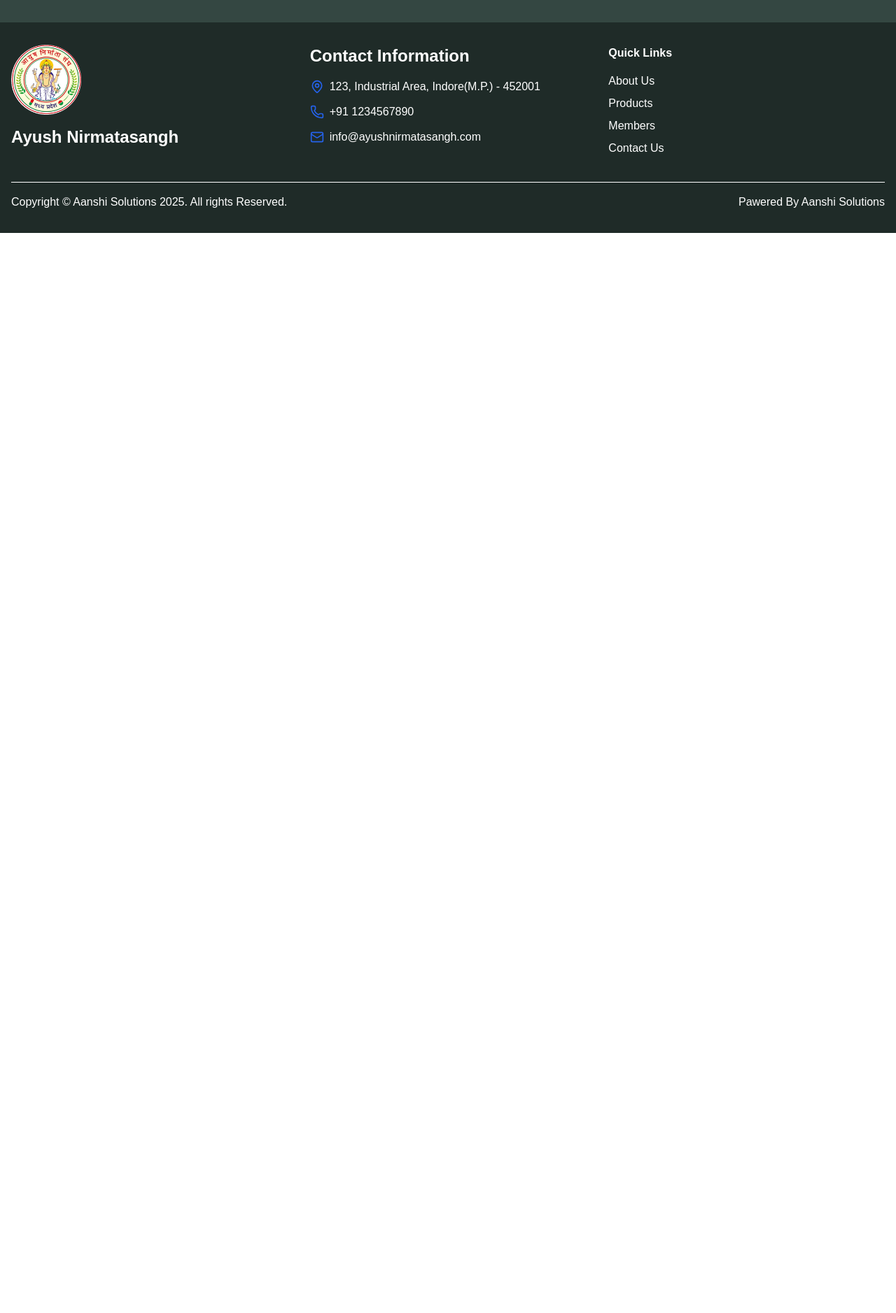
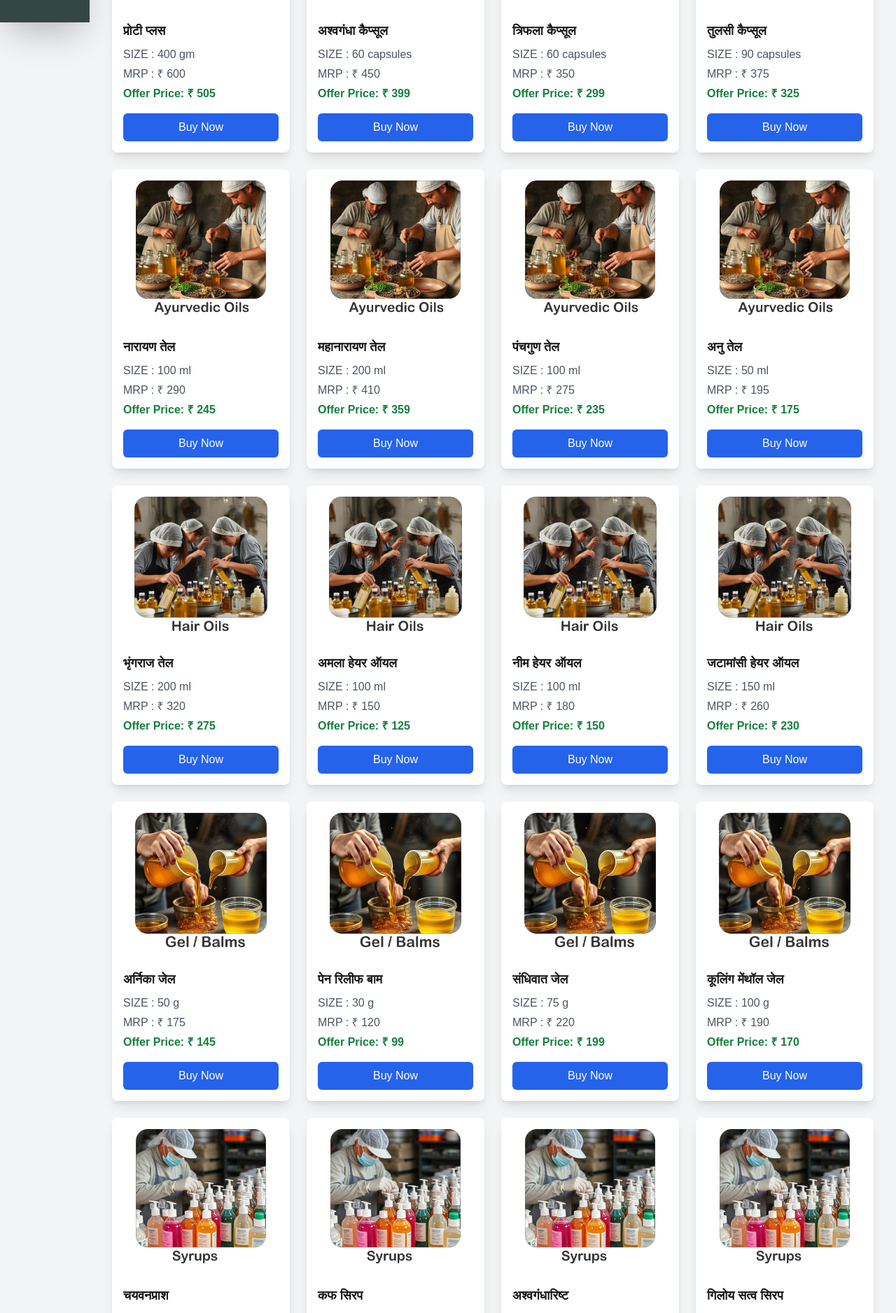
Before and after one commit to Neha-patankar/Aanshi-Solutions-, a Next.js app: page /product in a window 1280 px wide. Shown: the part 912-2789 px from the top of the page at 70% size. Before the commit the page ends 1245 px from the top, so only its background shows below. Built offline with nearby package versions, Linux system fonts and the light colour scheme.

Commit message:
update all changes

```diff
--- a/src/app/components/Landingpage/RecentActivitiesSlider.jsx
+++ b/src/app/components/Landingpage/RecentActivitiesSlider.jsx
@@ -76,7 +76,7 @@ const RecentActivitiesSlider = () => {
 
     <div className="w-full pb-5 bg-white border rounded-md shadow-2xl">
       {/* Title and navigation */}
-      <div className="flex items-center justify-between mb-4 bg-[#cfb02c] py-2 px-4 border-t rounded-md">
+      <div className="flex items-center justify-between mb-4 bg-[#344742] py-2 px-4 border-t rounded-md">
         <h2 className="text-2xl font-bold text-white">Recent Activities</h2>
         <div className="flex gap-2">
           <button
--- a/src/app/components/Landingpage/RecentNewsSlider.jsx
+++ b/src/app/components/Landingpage/RecentNewsSlider.jsx
@@ -76,7 +76,7 @@ const RecentNewsSlider = () => {
 
     <div className="w-full pb-5 bg-white border rounded-md shadow-2xl">
       {/* Title and navigation */}
-      <div className="flex items-center justify-between mb-4 bg-[#cfb02c] py-2 px-4 border-t rounded-md">
+      <div className="flex items-center justify-between mb-4 bg-[#344742]  py-2 px-4 border-t rounded-md">
         <h2 className="text-2xl font-bold text-white">Recent News</h2>
         <div className="flex gap-2">
           <button
--- a/src/app/components/Landingpage/VisionMission.jsx
+++ b/src/app/components/Landingpage/VisionMission.jsx
@@ -2,8 +2,8 @@ import React from 'react';
 
 const VisionMission = () => {
   return (
-    <div className='bg-[#344742] pt-10'>
-    <div className="py-24 px-4 sm:px-6 lg:px-8 ">
+    <div className='bg-gray-100 '>
+    <div className="py-6 px-4 sm:px-6 lg:px-8 ">
       <div className="flex flex-col md:flex-row justify-center items-center gap-8 md:gap-16">
         {/* Vision Card */}
         <div className="w-80 transform hover:scale-105 transition-transform duration-300">
--- a/src/app/components/Members/SearchIndustry/CompanyDetails.jsx
+++ b/src/app/components/Members/SearchIndustry/CompanyDetails.jsx
@@ -19,6 +19,7 @@ import {
 import Image from "next/image";
 import Footer from "../../Footer/Footer";
 import HomeCardSlider from "./HomeCardSlider";
+import Product from "../../Product/Product";
 
 // Define smoothScroll function
 const smoothScroll = (id) => {
@@ -179,9 +180,10 @@ const CompanyDetails = ({ company }) => {
             <h2 className="text-2xl md:text-3xl font-bold text-[#2c3e50]">
               Product
             </h2>
-            <div className="text-base md:text-lg font-semibold mt-4">
+            {/* <div className="text-base md:text-lg font-semibold mt-4">
               {company?.product || "Our products and services"}
-            </div>
+            </div> */}
+            <Product/>
           </section>
 
           {/* About Us Section */}
--- a/src/app/components/Navbar/Navbar.jsx
+++ b/src/app/components/Navbar/Navbar.jsx
@@ -11,7 +11,7 @@ const Navbar = () => {
 
   return (
     <>
-      <div className="fixed top-0 left-0 right-0 z-50 bg-[#344742]  shadow-md">
+      <div className="fixed top-0 left-0 right-0 z-50 bg-white  shadow-md">
         {/* Top Navigation Bar */}
         <nav className="w-full">
           <div className="container flex items-center justify-center mx-auto px-4">
@@ -52,7 +52,7 @@ const Navbar = () => {
         </nav>
 
         {/* Red Navigation Bar */}
-        <div className="bg-[#cfb02c] w-full">
+        <div className="bg-[#344742] w-full">
           <div className="container mx-auto px-4">
             {/* Desktop Menu */}
             <div className="hidden md:flex justify-center items-center h-12 font-bold">
--- a/src/app/components/Product/Product.jsx
+++ b/src/app/components/Product/Product.jsx
@@ -23,6 +23,7 @@ const Product = () => {
   ];
 
   const products = [
+    // Herbal Products
     {
       name: "शुगर की फक्की",
       englishName: "Sugar Fakki",
@@ -33,7 +34,36 @@ const Product = () => {
       category: "Herbal",
     },
     {
-      name: "Proti Plus",
+      name: "अमेरिकन मशरूम",
+      englishName: "American Mushroom",
+      size: "100 gm",
+      mrp: 400,
+      offerPrice: 350,
+      image: "/productsPage/product/herbal.png",
+      category: "Herbal",
+    },
+    {
+      name: "अश्वगंधा चूर्ण",
+      englishName: "Ashwagandha Powder",
+      size: "150 gm",
+      mrp: 220,
+      offerPrice: 199,
+      image: "/productsPage/product/herbal.png",
+      category: "Herbal",
+    },
+    {
+      name: "शतावरी चूर्ण",
+      englishName: "Shatavari Powder",
+      size: "100 gm",
+      mrp: 190,
+      offerPrice: 165,
+      image: "/productsPage/product/herbal.png",
+      category: "Herbal",
+    },
+
+    // Capsule Products
+    {
+      name: "प्रोटी प्लस",
       englishName: "Proti Plus",
       size: "400 gm",
       mrp: 600,
@@ -42,14 +72,184 @@ const Product = () => {
       category: "Capsule",
     },
     {
-      name: "American Mushroom",
-      englishName: "American Mushroom",
-      size: "100 gm",
-      mrp: 400,
-      offerPrice: 350,
-      image: "/productsPage/product/herbal.png",
-      category: "Herbal",
+      name: "अश्वगंधा कैप्सूल",
+      englishName: "Ashwagandha Capsules",
+      size: "60 capsules",
+      mrp: 450,
+      offerPrice: 399,
+      image: "/productsPage/product/capsule.png",
+      category: "Capsule",
     },
+    {
+      name: "त्रिफला कैप्सूल",
+      englishName: "Triphala Capsules",
+      size: "60 capsules",
+      mrp: 350,
+      offerPrice: 299,
+      image: "/productsPage/product/capsule.png",
+      category: "Capsule",
+    },
+    {
+      name: "तुलसी कैप्सूल",
+      englishName: "Tulsi Capsules",
+      size: "90 capsules",
+      mrp: 375,
+      offerPrice: 325,
+      image: "/productsPage/product/capsule.png",
+      category: "Capsule",
+    },
+
+    // Ayurvedic Oils
+    {
+      name: "नारायण तेल",
+      englishName: "Narayan Oil",
+      size: "100 ml",
+      mrp: 290,
+      offerPrice: 245,
+      image: "/productsPage/product/ayurvedicoils.png",
+      category: "Ayurvedic Oils",
+    },
+    {
+      name: "महानारायण तेल",
+      englishName: "Mahanarayana Oil",
+      size: "200 ml",
+      mrp: 410,
+      offerPrice: 359,
+      image: "/productsPage/product/ayurvedicoils.png",
+      category: "Ayurvedic Oils",
+    },
+    {
+      name: "पंचगुण तेल",
+      englishName: "Panchagun Oil",
+      size: "100 ml",
+      mrp: 275,
+      offerPrice: 235,
+      image: "/productsPage/product/ayurvedicoils.png",
+      category: "Ayurvedic Oils",
+    },
+    {
+      name: "अनु तेल",
+      englishName: "Anu Oil",
+      size: "50 ml",
+      mrp: 195,
+      offerPrice: 175,
+      image: "/productsPage/product/ayurvedicoils.png",
+      category: "Ayurvedic Oils",
+    },
+
+    // Hair Oil
+    {
+      name: "भृंगराज तेल",
+      englishName: "Bhringraj Hair Oil",
+      size: "200 ml",
+      mrp: 320,
+      offerPrice: 275,
+      image: "/productsPage/product/hairoil.png",
+      category: "Hair Oil",
+    },
+    {
+      name: "अमला हेयर ऑयल",
+      englishName: "Amla Hair Oil",
+      size: "100 ml",
+      mrp: 150,
+      offerPrice: 125,
+      image: "/productsPage/product/hairoil.png",
+      category: "Hair Oil",
+    },
+    {
+      name: "नीम हेयर ऑयल",
+      englishName: "Neem Hair Oil",
+      size: "100 ml",
+      mrp: 180,
+      offerPrice: 150,
+      image: "/productsPage/product/hairoil.png",
+      category: "Hair Oil",
+    },
+    {
+      name: "जटामांसी हेयर ऑयल",
+      englishName: "Jatamansi Hair Oil",
+      size: "150 ml",
+      mrp: 260,
+      offerPrice: 230,
+      image: "/productsPage/product/hairoil.png",
+      category: "Hair Oil",
+    },
+
+    // Gel Balm
+    {
+      name: "अर्निका जेल",
+      englishName: "Arnica Gel",
+      size: "50 g",
+      mrp: 175,
+      offerPrice: 145,
+      image: "/productsPage/product/gelbalm.png",
+      category: "Gel Balm",
+    },
+    {
+      name: "पेन रिलीफ बाम",
+      englishName: "Pain Relief Balm",
+      size: "30 g",
+      mrp: 120,
+      offerPrice: 99,
+      image: "/productsPage/product/gelbalm.png",
+      category: "Gel Balm",
+    },
+    {
+      name: "संधिवात जेल",
+      englishName: "Arthritis Relief Gel",
+      size: "75 g",
+      mrp: 220,
+      offerPrice: 199,
+      image: "/productsPage/product/gelbalm.png",
+      category: "Gel Balm",
+    },
+    {
+      name: "कूलिंग मेंथॉल जेल",
+      englishName: "Cooling Menthol Gel",
+      size: "100 g",
+      mrp: 190,
+      offerPrice: 170,
+      image: "/productsPage/product/gelbalm.png",
+      category: "Gel Balm",
+    },
+
+    // Syrup
+    {
+      name: "चयवनप्राश",
+      englishName: "Chyawanprash",
+      size: "500 g",
+      mrp: 340,
+      offerPrice: 299,
+      image: "/productsPage/product/syrup.png",
+      category: "Syrup",
+    },
+    {
+      name: "कफ सिरप",
+      englishName: "Cough Syrup",
+      size: "200 ml",
+      mrp: 150,
+      offerPrice: 129,
+      image: "/productsPage/product/syrup.png",
+      category: "Syrup",
+    },
+    {
+      name: "अश्वगंधारिष्ट",
+      englishName: "Ashwagandharishta",
+      size: "450 ml",
+      mrp: 280,
+      offerPrice: 245,
+      image: "/productsPage/product/syrup.png",
+      category: "Syrup",
+    },
+    {
+      name: "गिलोय सत्व सिरप",
+      englishName: "Giloy Satva Syrup",
+      size: "300 ml",
+      mrp: 230,
+      offerPrice: 199,
+      image: "/productsPage/product/syrup.png",
+      category: "Syrup",
+    }
   ];
 
   const filteredProducts = products.filter((product) => {
@@ -71,12 +271,12 @@ const Product = () => {
   }
 
   return (
-    <div className="min-h-screen bg-[#344742]">
+    <div className="min-h-screen bg-gray-100">
       <div className="flex flex-col md:flex-row">
         {/* Sidebar - Always visible */}
-       <div className="w-full md:w-20 lg:w-32 bg-[#968171] shadow-2xl ">
+       <div className="w-full md:w-20 lg:w-32 bg-[#344742] shadow-2xl h-screen ">
     <div className="p-4">
-    <h2 className="text-xl font-bold mb-4 text-gray-800 text-center md:text-left">Categories</h2>
+    <h2 className="text-xl font-bold mb-4 text-white text-center md:text-left">Categories</h2>
 
     {/* Category List */}
     <div className="grid grid-cols-3 md:grid-cols-1 gap-3">
--- a/src/app/landingpage/page.js
+++ b/src/app/landingpage/page.js
@@ -16,7 +16,7 @@ const Landingpage = () => {
       <StatsSection/>
 
       {/* Content Grid Section */}
-      <div className='bg-[#344742]  py-10'>
+      <div className='bg-gray-100   py-10'>
       <div className="container mx-auto py-0 px-4 md:px-6 w-full ">
         <div className="grid grid-cols-1 lg:grid-cols-2 gap-8 ">
           {/* Recent Activities Column */}
```
